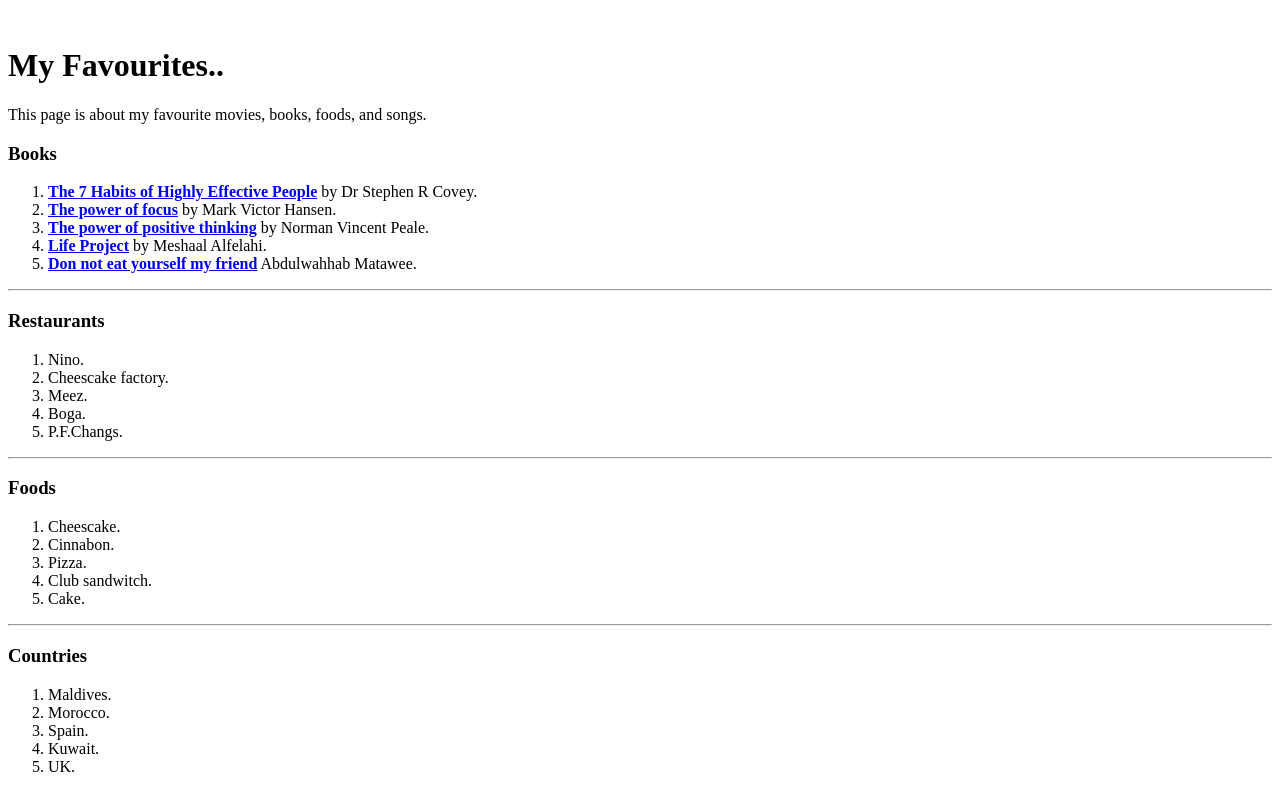
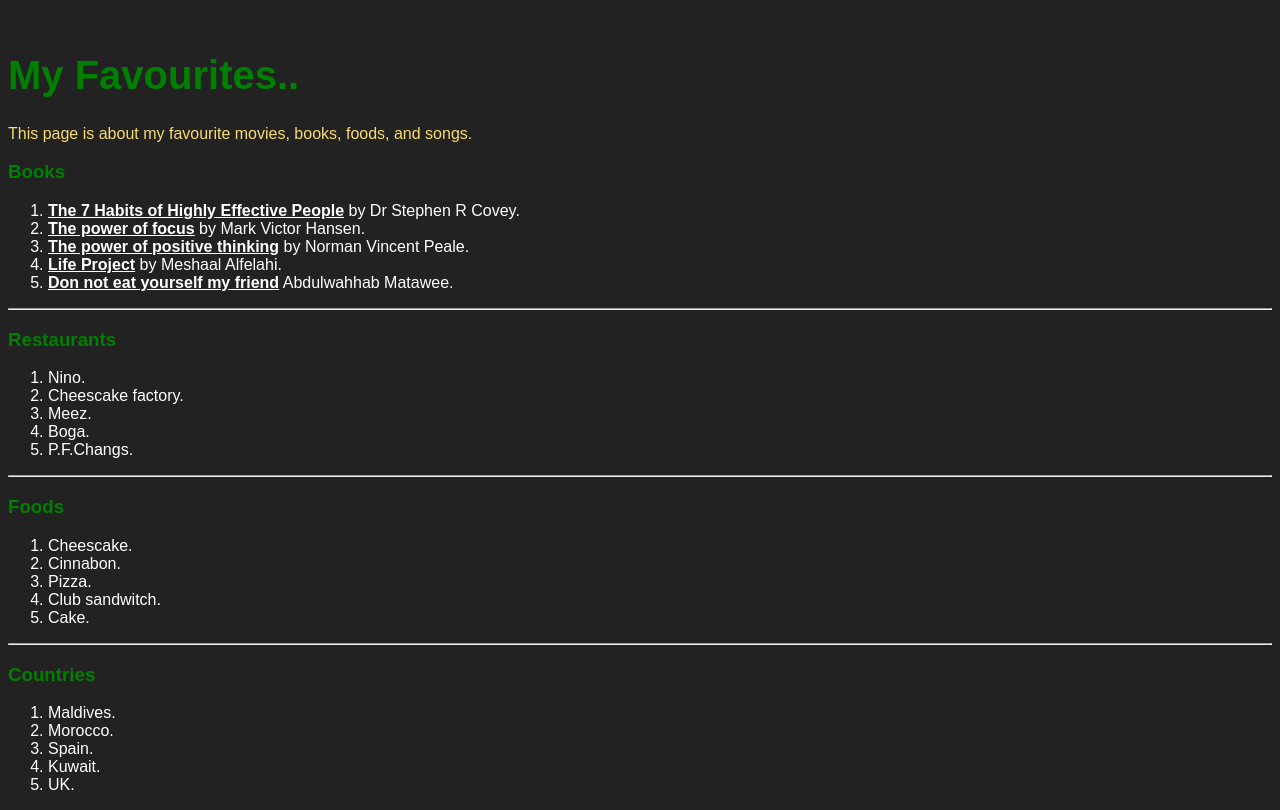
Before and after one commit to NadaAlsaab/HTML-and-CSS-page, a plain HTML site: page index.html in a window 1280 px wide. Drawn offline with Linux system fonts and the light colour scheme.

Commit message:
Add files via upload

```diff
--- /dev/null
+++ b/style.css
@@ -0,0 +1,22 @@
+body{
+  background-color: #222222;
+  color: white;
+  font-family: Arial, sans-serif;
+}
+
+#first{
+  font-size: 2.5em;
+  color: green;
+}
+
+h3{
+  color: green;
+}
+
+p{
+  color: #F9DC6B;
+}
+a{
+  color: white;
+  text-decoration: underline;
+}
```
Also changed, not shown: index.html (+1 -1 lines).
